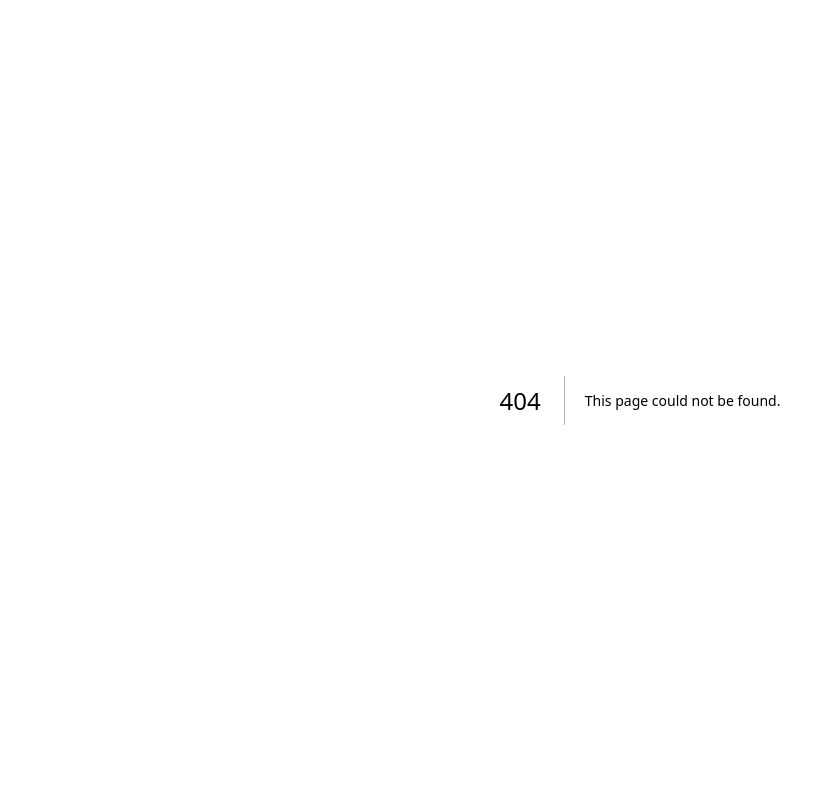
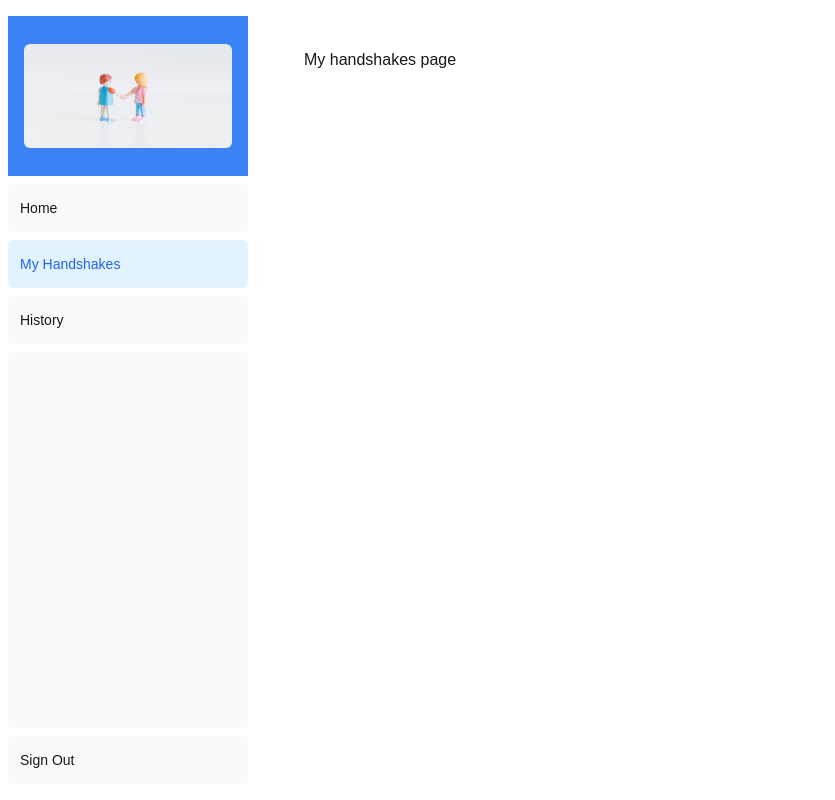
Before and after one commit to aashpis/handshakr, a Next.js app in the folder handshakr/: page /handshakes in a window 1280 px wide. Before the commit this address had no page. Shown: the whole page, without its empty margins (0-835 px from the left). Built offline with nearby package versions, Linux system fonts and the light colour scheme.

Commit message:
added routes

```diff
--- /dev/null
+++ b/handshakr/app/handshakes/layout.tsx
@@ -0,0 +1,12 @@
+import SideNav from '../ui/sidenav';
+
+export default function Layout({ children }: { children: React.ReactNode }) {
+  return (
+    <div className="flex h-screen flex-col md:flex-row md:overflow-hidden">
+      <div className="w-full flex-none md:w-64">
+        <SideNav />
+      </div>
+      <div className="flex-grow p-6 md:overflow-y-auto md:p-12">{children}</div>
+    </div>
+  );
+}
--- /dev/null
+++ b/handshakr/app/handshakes/page.tsx
@@ -0,0 +1,3 @@
+export default function Page() {
+    return <p>My handshakes page</p>;
+  }
--- /dev/null
+++ b/handshakr/app/history/layout.tsx
@@ -0,0 +1,12 @@
+import SideNav from '../ui/sidenav';
+
+export default function Layout({ children }: { children: React.ReactNode }) {
+  return (
+    <div className="flex h-screen flex-col md:flex-row md:overflow-hidden">
+      <div className="w-full flex-none md:w-64">
+        <SideNav />
+      </div>
+      <div className="flex-grow p-6 md:overflow-y-auto md:p-12">{children}</div>
+    </div>
+  );
+}
--- /dev/null
+++ b/handshakr/app/history/page.tsx
@@ -0,0 +1,3 @@
+export default function Page() {
+    return <p>My history page</p>;
+  }
```
